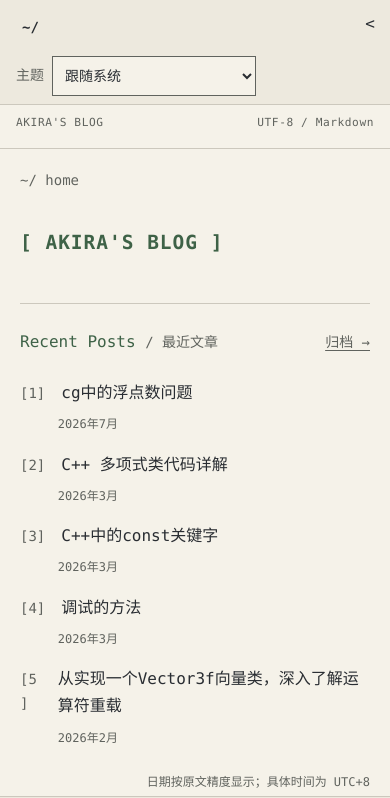
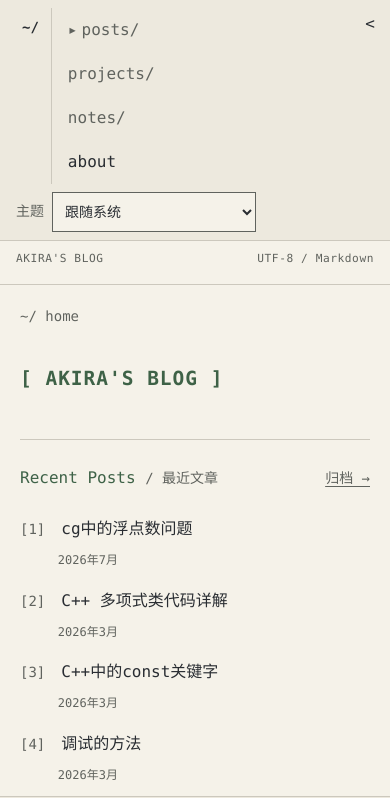
Before and after one commit to Passby-AI/passby-ai.io, an Astro site: page / in a window 390 px wide. Shown: the top 798 px of the page. Built offline with nearby package versions, Linux system fonts and the light colour scheme; Astro itself is replaced by a stand-in of ours; a web font is replaced by a local one.

Commit message:
fix: keep mobile navigation tree usable

```diff
--- a/src/components/SidebarTree.astro
+++ b/src/components/SidebarTree.astro
@@ -1,5 +1,6 @@
 ---
 import type { NavigationNode } from '../lib/navigation-model';
+import { containsCurrentRoute } from '../lib/navigation-tree';
 import { isCurrentRoute } from '../lib/routes';
 import SidebarTree from './SidebarTree.astro';
 interface Props { nodes: NavigationNode[]; pathname: string }
@@ -8,7 +9,7 @@ const current = (route?: string) => route && isCurrentRoute(pathname, route) ? '
 ---
 <ul class="tree-children">
   {nodes.map((node) => <li>
-    {node.children && node.children.length > 0 ? <details>
+    {node.children && node.children.length > 0 ? <details open={containsCurrentRoute(node, pathname)}>
       <summary>{node.name}</summary>
       {node.route && <a class="directory-route" href={node.route} aria-current={current(node.route)}>{node.title}</a>}
       <SidebarTree nodes={node.children} pathname={pathname} />
@@ -16,15 +17,34 @@ const current = (route?: string) => route && isCurrentRoute(pathname, route) ? '
   </li>)}
 </ul>
 <style>
-  .tree-children { list-style: none; padding: 0 0 0 var(--space-2); margin: 0; border-left: 1px solid var(--border); }
-  a, .directory, summary { display: block; padding: var(--space-2); color: var(--fg); text-decoration: none; overflow-wrap: anywhere; }
+  .tree-children {
+    inline-size: 100%;
+    min-inline-size: 0;
+    list-style: none;
+    padding: 0 0 0 var(--space-2);
+    margin: 0;
+    border-left: 1px solid var(--border);
+  }
+  li, details { min-inline-size: 0; max-inline-size: 100%; }
+  a, .directory, summary {
+    display: flex;
+    align-items: center;
+    min-block-size: 2.75rem;
+    min-inline-size: 0;
+    max-inline-size: 100%;
+    padding: var(--space-2);
+    color: var(--fg);
+    text-decoration: none;
+    overflow-wrap: anywhere;
+    word-break: break-word;
+    white-space: normal;
+  }
   summary { cursor: pointer; list-style: none; color: var(--muted); }
   summary::-webkit-details-marker { display: none; }
-  summary::before { content: '▸ '; color: var(--muted); }
-  details[open] > summary::before { content: '▾ '; }
+  summary::before { content: '▸'; flex: 0 0 auto; margin-right: var(--space-1); color: var(--muted); }
+  details[open] > summary::before { content: '▾'; }
   .directory-route { font-size: var(--text-sm); color: var(--muted); }
   a:hover { background: var(--code-bg); }
   a[aria-current='page'] { background: var(--selection-bg); color: var(--accent); }
   .directory { color: var(--muted); }
-  @media (max-width: 48rem) { .tree-children { display: none; } }
 </style>
--- /dev/null
+++ b/src/lib/navigation-tree.ts
@@ -0,0 +1,8 @@
+import type { NavigationNode } from './navigation-model.ts';
+import { isCurrentRoute } from './routes.ts';
+
+/** Return whether this node or any descendant resolves to the current route. */
+export function containsCurrentRoute(node: NavigationNode, pathname: string): boolean {
+  if (node.route && isCurrentRoute(pathname, node.route)) return true;
+  return node.children?.some((child) => containsCurrentRoute(child, pathname)) ?? false;
+}
```
Also changed, not shown: tests/navigation-tree.test.mjs (added, +60 -0 lines).
